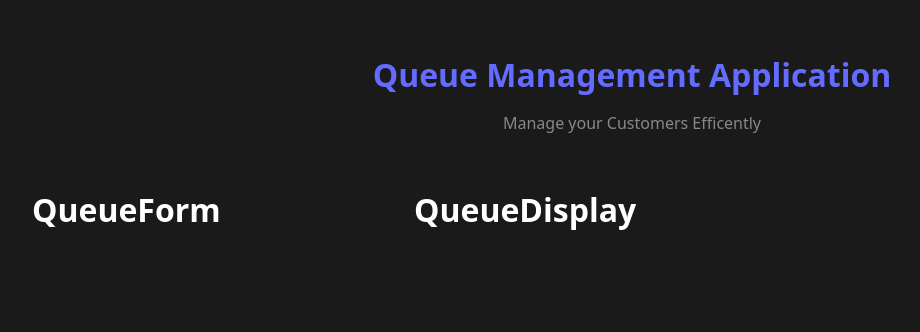
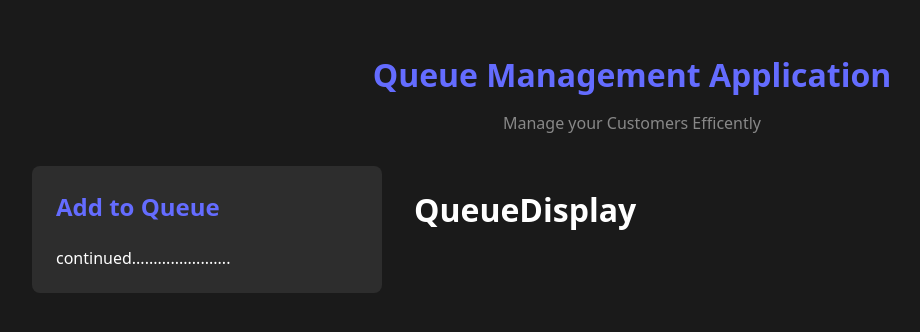
Before and after one commit to lord-amresh/2.-Queue-Management-System, a React (Vite) app: page / in a window 1280 px wide. Shown: the top 332 px of the page, without its empty margins (8-928 px from the left). Built offline with nearby package versions, Linux system fonts and the light colour scheme.

Commit message:
continued...

```diff
--- a/src/components/QueueForm.jsx
+++ b/src/components/QueueForm.jsx
@@ -1,7 +1,25 @@
+import { useState } from "react";
+
 export default function QueueForm({onAdd}) {
+    const [name, setName] = useState("");
+    const [service, setService] = useState("");
+
+    const handleSubmit = (e) => {
+        e.preventDefault()
+        //validations
+        if(!name.trim() || !service.trim()) return
+        onAdd({name,service})
+        setName("")
+        setService("")
+    }
+
     return(
         <>
-        <h1>QueueForm</h1>
+        <form className="queue-form" onSubmit={handleSubmit}>
+            <h2>Add to Queue</h2>
+            <div className="form-group"></div>
+            continued.......................
+        </form>
         </>
     )
 }
```
